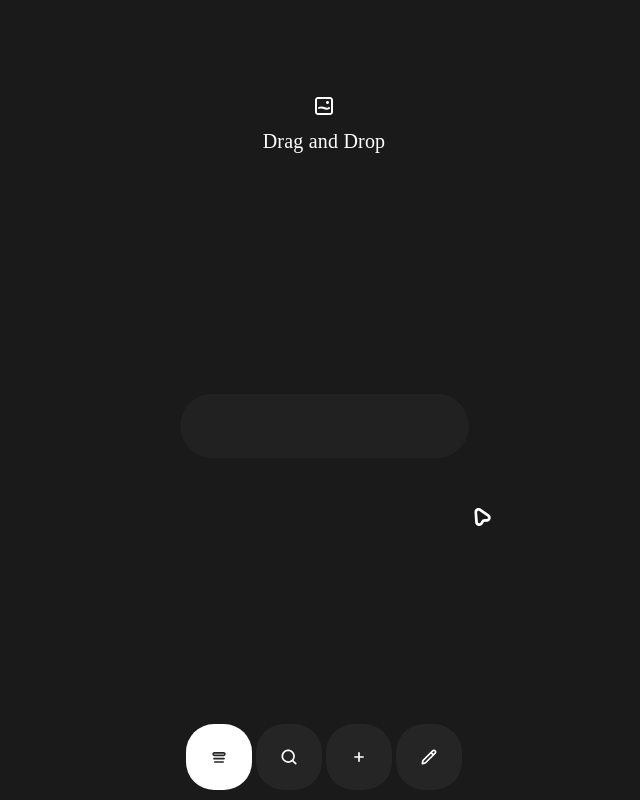
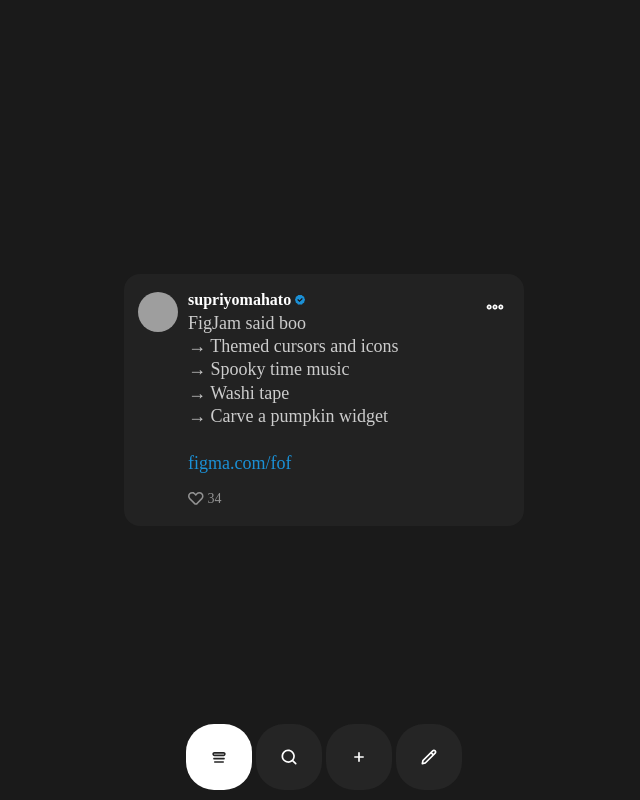
Before and after one commit to mahatosupriyo/orbit, a Next.js app: page /test in a window 1280 px wide. Shown: the whole page, without its empty margins (316-956 px from the left). Built offline with nearby package versions, Linux system fonts and the light colour scheme; grey boxes are pictures that could not be loaded; a web font is replaced by a local one.

Commit message:
applied change

```diff
--- a/src/app/test/page.tsx
+++ b/src/app/test/page.tsx
@@ -1,21 +1,14 @@
 'use client';
-import OrbButton from '@/components/ui/atomorb/buttonsorb/buttonorb';
+import OrbNavigator from '@/components/ui/orbcomponent/orbnav/orbnavigator';
 import styles from './test.module.scss';
-import LnkOrbButton from '@/components/ui/atomorb/buttonsorb/lnkbtnorb';
-import OrbIcons from '@/components/ui/atomorb/orbicons';
-import { usePathname } from "next/navigation";
-import OrbSearchComponent from '@/components/ui/orbcomponent/orbsearch/orbsearch';
-import OrbColorPalette from '@/components/ui/orbcomponent/orbcolorpalette/orbcolorpallete';
-import OrbNavigator from '@/components/ui/orbcomponent/orbnav/orbnavigator';
+import OrbPost from '@/components/ui/orbcomponent/orbpost/orbpost';
 
 export default function HomePage() {
 
   return (
     <div className={styles.wraper}>
-      <div className={styles.colorpalettebox}>
-        <OrbColorPalette />
-      </div>
-      <OrbNavigator/>
+      <OrbPost />
+      <OrbNavigator />
     </div>
   );
 }
--- /dev/null
+++ b/src/components/ui/orbcomponent/orbpost/orbpost.module.scss
@@ -0,0 +1,125 @@
+$archivo: 'Archivo';
+
+.orbpost {
+    display: flex;
+    flex-direction: column;
+    padding: 1.8rem 1.4rem;
+    stroke: 0.2rem solid #333333;
+    background-color: #222222;
+    border-radius: 1.6rem;
+    width: 100%;
+    max-width: 40rem;
+
+    .orbpostwraper {
+        display: flex;
+        width: 100%;
+
+        .layer {
+            display: flex;
+            flex-direction: row;
+            align-items: flex-start;
+            justify-content: space-between;
+            gap: 1rem;
+            width: 100%;
+
+
+            .avatar {
+                height: 4rem;
+
+                aspect-ratio: 1/1;
+                border-radius: 10rem;
+
+                pointer-events: none;
+                user-select: none;
+                object-fit: cover;
+            }
+
+            .postcontent {
+                display: flex;
+                flex-direction: column;
+                gap: 0.4rem;
+                width: 100%;
+
+                .username {
+                    text-transform: lowercase;
+                    display: inline-flex;
+                    font-size: 1.6rem;
+                    font-weight: 600;
+                    align-items: center;
+                    font-family: $archivo;
+                    color: #fff;
+                    gap: 0.4rem;
+                    line-height: 100%;
+                }
+
+                .poststory {
+                    font-family: $archivo;
+                    display: inline-flex;
+                    font-size: 1.8rem;
+                    font-weight: 300;
+                    line-height: 130%;
+                    flex-direction: column;
+                    align-items: flex-start;
+                    color: hsl(0, 0%, 80);
+
+                    .inlinelink {
+                        color: #1B90D6;
+                        font-family: $archivo;
+                    }
+                }
+
+                .usercontrols {
+                    margin-top: 1.4rem;
+
+                    .likebtn {
+                        cursor: pointer;
+                        display: inline-flex;
+                        padding: 0.7rem 0.8rem;
+                        margin: -0.8rem;
+                        background: none;
+                        color: #929292;
+                        font-family: $archivo;
+                        font-size: 1.4rem;
+                        font-style: normal;
+                        font-weight: 300;
+                        line-height: 100%;
+                        gap: 0.4rem;
+                        border-radius: 10rem;
+                        align-items: center;
+                        user-select: none;
+
+                        .hearticon {
+                            stroke: #929292;
+                            height: 1.4rem;
+                        }
+
+                        &:hover {
+                            background-color: #313131;
+
+                            .hearticon {
+                                stroke: #F91880;
+                            }
+                        }
+
+                        &:focus {
+                            background-color: #501632;
+                            color: #F91880;
+
+                            .hearticon {
+                                stroke: #F91880;
+                                fill: #F91880;
+                            }
+                        }
+                    }
+                }
+            }
+
+            .moreicon {
+                display: inline-flex;
+                background-color: none;
+                background: none;
+                cursor: pointer;
+            }
+        }
+    }
+}
--- /dev/null
+++ b/src/components/ui/orbcomponent/orbpost/orbpost.tsx
@@ -0,0 +1,60 @@
+"use client"
+import { motion } from 'framer-motion';
+import OrbIcons from '../../atomorb/orbicons';
+import styles from './orbpost.module.scss';
+import Link from 'next/link';
+
+const avatarSrc = "https://media.licdn.com/dms/image/v2/D5603AQF4o-W_kVz0KQ/profile-displayphoto-scale_200_200/B56ZgKMja6G0Ac-/0/1752517721166?e=2147483647&v=beta&t=FC81sV5NNZY2QbHkcDknyDyooXUub9Z44Fz41iadF_Q"
+
+export default function OrbPost() {
+    return (
+        <div className={styles.orbpost}>
+            <div className={styles.orbpostwraper}>
+                <div className={styles.layer}>
+                    <img
+                        draggable="false"
+                        src={avatarSrc}
+                        className={styles.avatar} />
+
+                    <div className={styles.postcontent}>
+                        <Link draggable="false" href="/test" className={styles.username}>
+                            supriyomahato
+                            <OrbIcons name='verified' size={10} />
+                        </Link>
+                        <p className={styles.poststory}>
+                            FigJam said boo
+                            <br />
+                            → Themed cursors and icons
+                            <br />
+                            → Spooky time music
+                            <br />
+                            → Washi tape
+                            <br />
+                            → Carve a pumpkin widget
+                            <br /><br />
+                            <a href="figma.com/fof" className={styles.inlinelink} target='_blank'>
+                                figma.com/fof
+                            </a>
+                        </p>
+
+                        <div className={styles.usercontrols}>
+                            <motion.button
+                                whileTap={{ scale: 0.96, opacity: 0.6 }}
+                                className={styles.likebtn}>
+                                <svg xmlns="http://www.w3.org/2000/svg" viewBox="0 0 10 9" fill="none" className={styles.hearticon}>
+                                    <path d="M2.69336 0.500977C2.98464 0.500434 3.27336 0.557254 3.54199 0.669922C3.81044 0.782554 4.05319 0.948232 4.25684 1.15625H4.25781L4.99805 1.91016L4.99902 1.90918L5.73828 1.15723C5.94204 0.948922 6.18537 0.783572 6.4541 0.670898C6.72253 0.558356 7.011 0.501439 7.30176 0.501953H7.30273L7.30469 0.500977L7.30371 0.501953C7.59509 0.501388 7.88366 0.558141 8.15234 0.670898C8.3544 0.755745 8.54266 0.870473 8.70996 1.01074L8.87012 1.15918L8.87109 1.16016C9.27041 1.57131 9.49322 2.12215 9.49316 2.69531C9.4931 3.26857 9.26965 3.81937 8.87012 4.23047L8.86816 4.23242L5.68066 7.47656L5.68164 7.47754C5.59257 7.56898 5.48586 7.64196 5.36816 7.69141C5.25083 7.74065 5.12475 7.76482 4.99805 7.76465L4.99902 7.76562H4.99609V7.76465C4.8697 7.76461 4.74451 7.74029 4.62793 7.69141C4.51065 7.64217 4.40434 7.56944 4.31543 7.47852L1.12695 4.23438L1.125 4.2334C0.724212 3.82201 0.5 3.26966 0.5 2.69531C0.500065 2.12108 0.724301 1.56953 1.125 1.1582H1.12598C1.33003 0.949264 1.57346 0.782899 1.84277 0.669922C2.11141 0.557271 2.40013 0.500423 2.69141 0.500977V0.5H2.69434L2.69336 0.500977Z" />
+                                </svg>
+                                34
+                            </motion.button>
+                        </div>
+                    </div>
+                    <motion.button
+                        whileTap={{ scale: 0.96, opacity: 0.6 }}
+                        className={styles.moreicon}>
+                        <OrbIcons name='more' fill='#fff' size={30} />
+                    </motion.button>
+                </div>
+            </div>
+        </div>
+    )
+}
```
